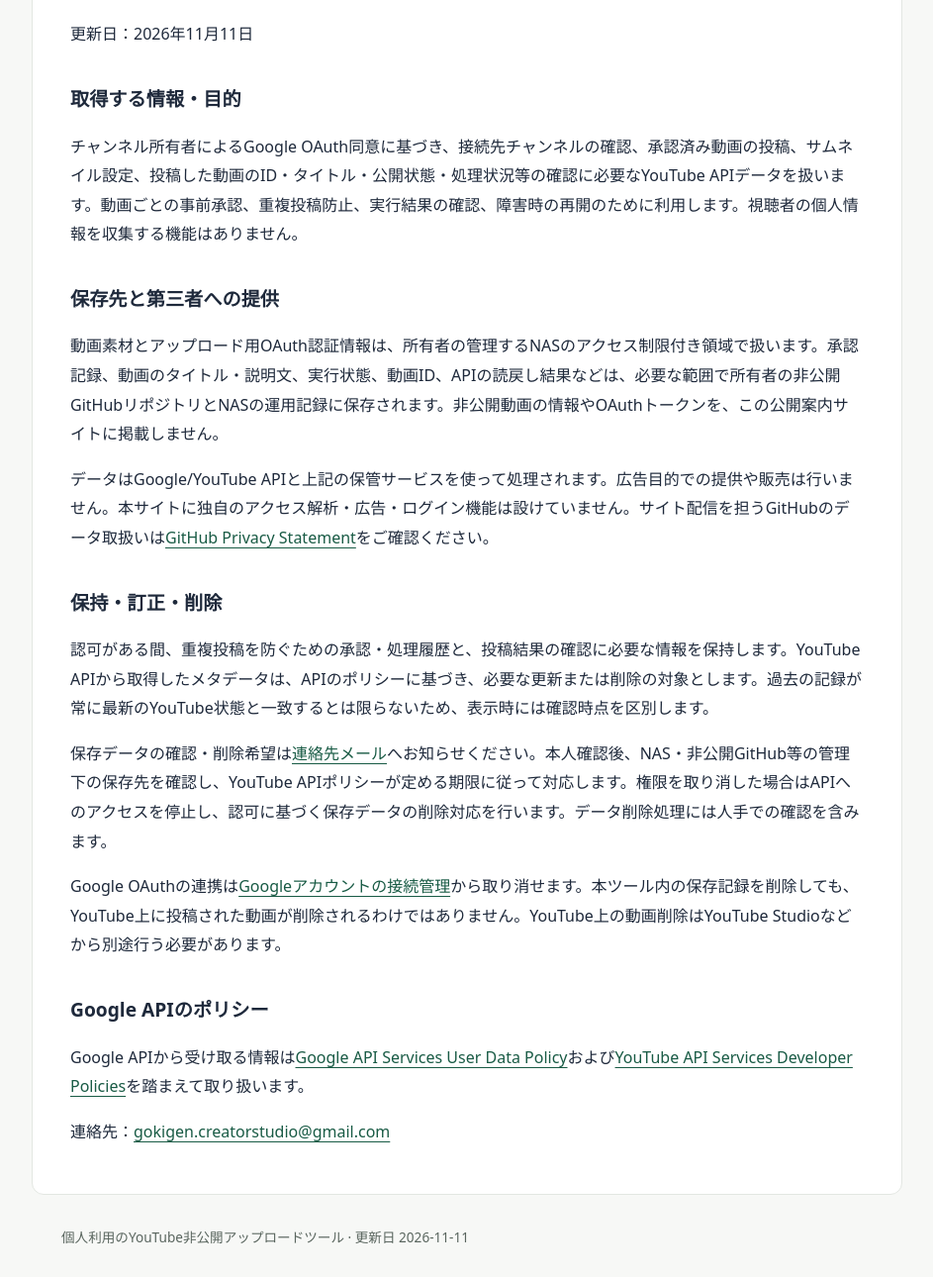
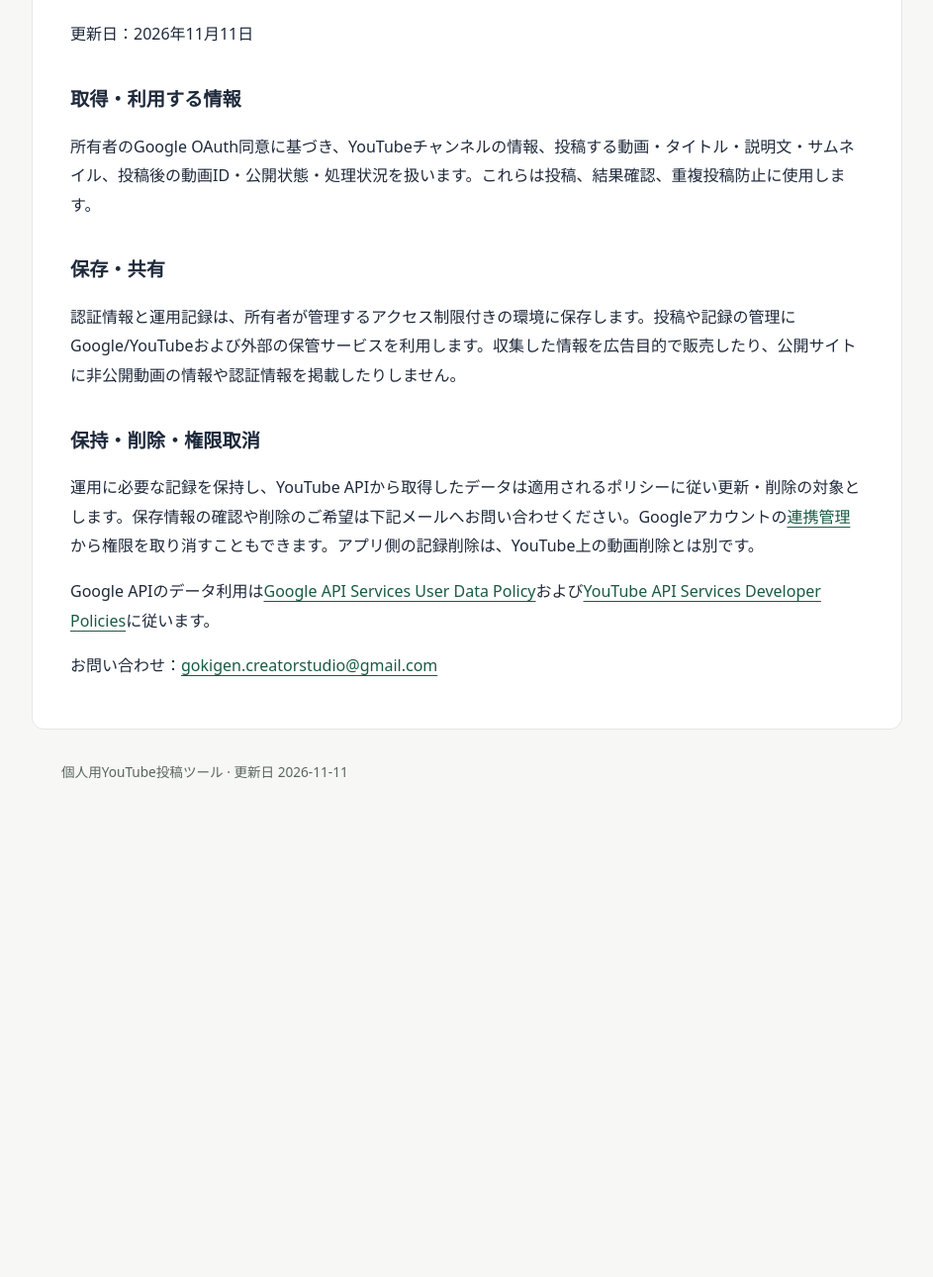
Before and after one commit to seven3com/seven3com.github.io, a plain HTML site: page youtube-publication-93/privacy.html in a window 1280 px wide. Shown: the part 243-1533 px from the top of the page at 99% size, without its empty margins (168-1111 px from the left). After the commit the page ends 1063 px from the top, so only its background shows below. Drawn offline with Linux system fonts and the light colour scheme.

Commit message:
docs(oauth): simplify privacy.html without internal implementation details

```diff
--- a/youtube-publication-93/privacy.html
+++ b/youtube-publication-93/privacy.html
@@ -1,22 +1,18 @@
 <!doctype html>
 <html lang="ja"><head><meta charset="utf-8"><meta name="viewport" content="width=device-width,initial-scale=1">
 <title>プライバシーポリシー | YouTube Publication 93</title>
-<meta name="description" content="YouTube Publication 93のGoogle APIデータの取得、利用、保存、削除に関する説明。">
+<meta name="description" content="個人用YouTube投稿ツールのデータ利用・保存・削除について。">
 <link rel="stylesheet" href="../style.css"></head><body>
 <header><a class="brand" href="./">YouTube Publication 93</a>
 <nav aria-label="案内ページ"><a href="./">アプリについて</a><a href="privacy.html">プライバシー</a><a href="terms.html">利用規約</a></nav></header>
 <main><h1>プライバシーポリシー</h1>
 <p>更新日：2026年11月11日</p>
-<h2>取得する情報・目的</h2>
-<p>チャンネル所有者によるGoogle OAuth同意に基づき、接続先チャンネルの確認、承認済み動画の投稿、サムネイル設定、投稿した動画のID・タイトル・公開状態・処理状況等の確認に必要なYouTube APIデータを扱います。動画ごとの事前承認、重複投稿防止、実行結果の確認、障害時の再開のために利用します。視聴者の個人情報を収集する機能はありません。</p>
-<h2>保存先と第三者への提供</h2>
-<p>動画素材とアップロード用OAuth認証情報は、所有者の管理するNASのアクセス制限付き領域で扱います。承認記録、動画のタイトル・説明文、実行状態、動画ID、APIの読戻し結果などは、必要な範囲で所有者の非公開GitHubリポジトリとNASの運用記録に保存されます。非公開動画の情報やOAuthトークンを、この公開案内サイトに掲載しません。</p>
-<p>データはGoogle/YouTube APIと上記の保管サービスを使って処理されます。広告目的での提供や販売は行いません。本サイトに独自のアクセス解析・広告・ログイン機能は設けていません。サイト配信を担うGitHubのデータ取扱いは<a href="https://docs.github.com/en/site-policy/privacy-policies/github-general-privacy-statement">GitHub Privacy Statement</a>をご確認ください。</p>
-<h2>保持・訂正・削除</h2>
-<p>認可がある間、重複投稿を防ぐための承認・処理履歴と、投稿結果の確認に必要な情報を保持します。YouTube APIから取得したメタデータは、APIのポリシーに基づき、必要な更新または削除の対象とします。過去の記録が常に最新のYouTube状態と一致するとは限らないため、表示時には確認時点を区別します。</p>
-<p>保存データの確認・削除希望は<a href="mailto:gokigen.creatorstudio@gmail.com">連絡先メール</a>へお知らせください。本人確認後、NAS・非公開GitHub等の管理下の保存先を確認し、YouTube APIポリシーが定める期限に従って対応します。権限を取り消した場合はAPIへのアクセスを停止し、認可に基づく保存データの削除対応を行います。データ削除処理には人手での確認を含みます。</p>
-<p>Google OAuthの連携は<a href="https://security.google.com/settings/security/permissions">Googleアカウントの接続管理</a>から取り消せます。本ツール内の保存記録を削除しても、YouTube上に投稿された動画が削除されるわけではありません。YouTube上の動画削除はYouTube Studioなどから別途行う必要があります。</p>
-<h2>Google APIのポリシー</h2>
-<p>Google APIから受け取る情報は<a href="https://developers.google.com/terms/api-services-user-data-policy">Google API Services User Data Policy</a>および<a href="https://developers.google.com/youtube/terms/developer-policies">YouTube API Services Developer Policies</a>を踏まえて取り扱います。</p>
-<p>連絡先：<a href="mailto:gokigen.creatorstudio@gmail.com">gokigen.creatorstudio@gmail.com</a></p>
-</main><footer>個人利用のYouTube非公開アップロードツール · 更新日 2026-11-11</footer></body></html>
+<h2>取得・利用する情報</h2>
+<p>所有者のGoogle OAuth同意に基づき、YouTubeチャンネルの情報、投稿する動画・タイトル・説明文・サムネイル、投稿後の動画ID・公開状態・処理状況を扱います。これらは投稿、結果確認、重複投稿防止に使用します。</p>
+<h2>保存・共有</h2>
+<p>認証情報と運用記録は、所有者が管理するアクセス制限付きの環境に保存します。投稿や記録の管理にGoogle/YouTubeおよび外部の保管サービスを利用します。収集した情報を広告目的で販売したり、公開サイトに非公開動画の情報や認証情報を掲載したりしません。</p>
+<h2>保持・削除・権限取消</h2>
+<p>運用に必要な記録を保持し、YouTube APIから取得したデータは適用されるポリシーに従い更新・削除の対象とします。保存情報の確認や削除のご希望は下記メールへお問い合わせください。Googleアカウントの<a href="https://myaccount.google.com/connections">連携管理</a>から権限を取り消すこともできます。アプリ側の記録削除は、YouTube上の動画削除とは別です。</p>
+<p>Google APIのデータ利用は<a href="https://developers.google.com/terms/api-services-user-data-policy">Google API Services User Data Policy</a>および<a href="https://developers.google.com/youtube/terms/developer-policies">YouTube API Services Developer Policies</a>に従います。</p>
+<p>お問い合わせ：<a href="mailto:gokigen.creatorstudio@gmail.com">gokigen.creatorstudio@gmail.com</a></p></main>
+<footer>個人用YouTube投稿ツール · 更新日 2026-11-11</footer></body></html>
```
